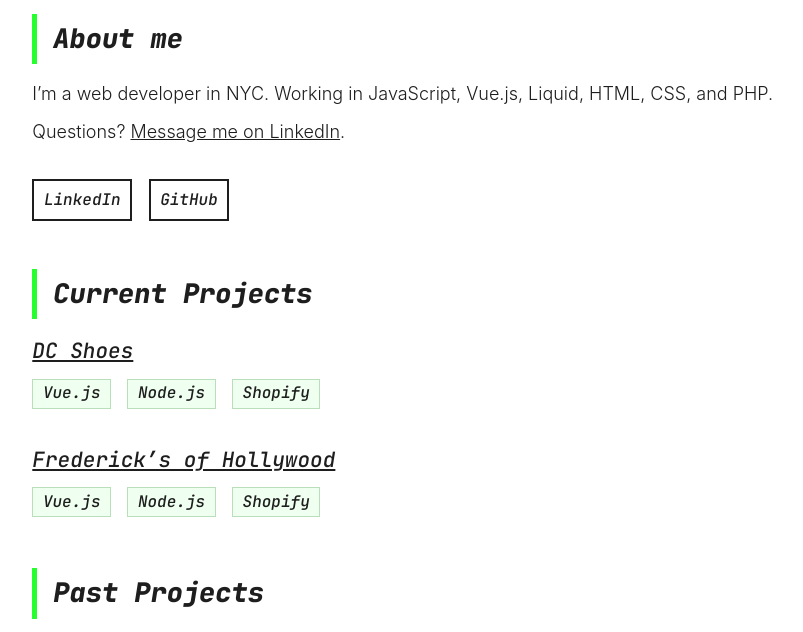
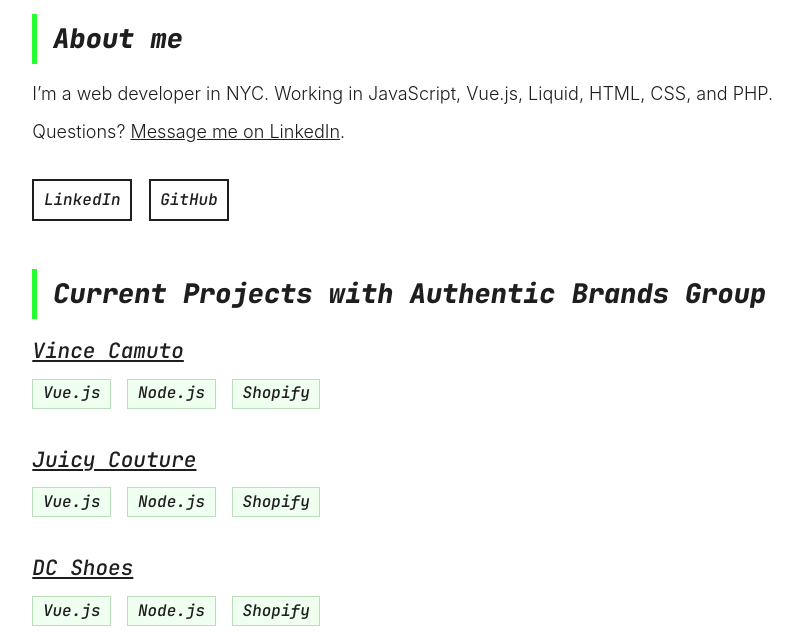
Before and after one commit to jeffgreendesign/hire-jeff-green-11ty, an Eleventy site: page index.html in a window 1280 px wide. Shown: the part 118-750 px from the top of the page, without its empty margins (129-932 px from the left). Built offline with nearby package versions, Linux system fonts and the light colour scheme; Eleventy itself is replaced by a stand-in of ours; files that its build step writes are made by us from their sources.

Commit message:
Update projects

```diff
--- a/index.html
+++ b/index.html
@@ -38,8 +38,28 @@
       </section>
 
       <section class="projects">
-        <h2>Current Projects</h2>
+        <h2>Current Projects with Authentic Brands Group</h2>
         <div class="project-wrap">
+          <div class="project">
+            <h3 class="project-title">
+              <a href="https://www.vincecamuto.com/">Vince Camuto</a>
+            </h3>
+            <ul class="project-tags">
+              <li><a href="https://vuejs.org/">Vue.js</a></li>
+              <li><a href="https://nodejs.org/en">Node.js</a></li>
+              <li><a href="https://www.shopify.com/">Shopify</a></li>
+            </ul>
+          </div>
+          <div class="project">
+            <h3 class="project-title">
+              <a href="https://juicycouture.com/">Juicy Couture</a>
+            </h3>
+            <ul class="project-tags">
+              <li><a href="https://vuejs.org/">Vue.js</a></li>
+              <li><a href="https://nodejs.org/en">Node.js</a></li>
+              <li><a href="https://www.shopify.com/">Shopify</a></li>
+            </ul>
+          </div>
           <div class="project">
             <h3 class="project-title">
               <a href="https://www.dcshoes.com/">DC Shoes</a>
@@ -50,7 +70,6 @@
               <li><a href="https://www.shopify.com/">Shopify</a></li>
             </ul>
           </div>
-
           <div class="project">
             <h3 class="project-title">
               <a href="https://www.fredericks.com/">Frederick&rsquo;s of Hollywood</a>
```
Also changed, not shown: 1 other file.
